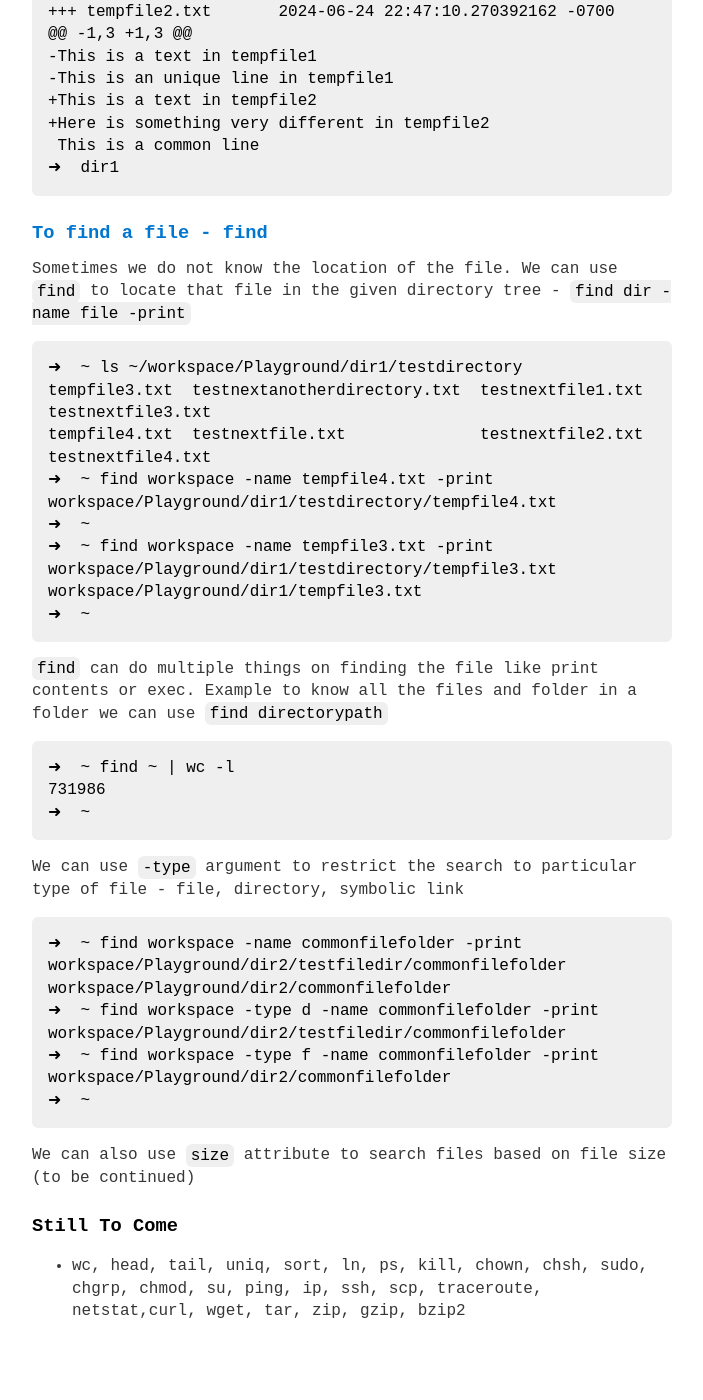
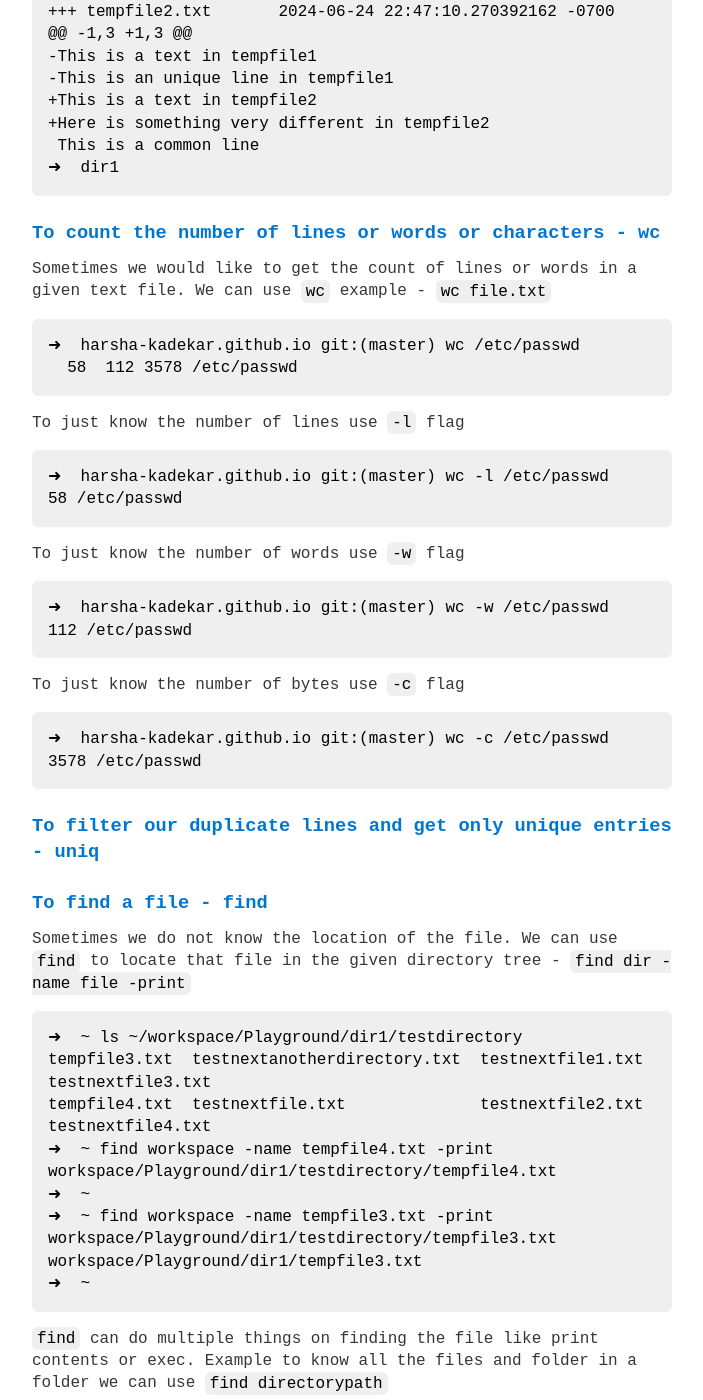
Before and after one commit to harsha-kadekar/harsha-kadekar.github.io, a Jekyll site: the page built from _posts/2024-06-14-linux-commands-for-reference.md, in a window 1280 px wide and 1400 px high, scrolled down 13484 px. Shown: the whole window, without its empty margins (288-991 px from the left). Built offline with Jekyll 4.4.1, drawn with Linux system fonts in a browser that asks for light colours; before the commit the page ends 14806 px from its top, so only the background shows below that; some of the changed text lies outside the part shown.

````diff
--- a/_posts/2024-06-14-linux-commands-for-reference.md
+++ b/_posts/2024-06-14-linux-commands-for-reference.md
@@ -525,6 +525,38 @@ For a better format use `-u` - `diff -u file1 file2`
 ➜  dir1
 ```
 
+
+### [To count the number of lines or words or characters - wc](to-count-the-number-of-lines-or-words-or-characters---wc)
+Sometimes we would like to get the count of lines or words in a given text file. We can use `wc` example - `wc file.txt`
+
+```shell
+➜  harsha-kadekar.github.io git:(master) wc /etc/passwd
+  58  112 3578 /etc/passwd
+```
+
+To just know the number of lines use `-l` flag
+
+```shell
+➜  harsha-kadekar.github.io git:(master) wc -l /etc/passwd
+58 /etc/passwd
+```
+
+To just know the number of words use `-w` flag
+
+```shell
+➜  harsha-kadekar.github.io git:(master) wc -w /etc/passwd
+112 /etc/passwd
+```
+
+To just know the number of bytes use `-c` flag
+
+```shell
+➜  harsha-kadekar.github.io git:(master) wc -c /etc/passwd
+3578 /etc/passwd
+```
+
+
+### [To filter our duplicate lines and get only unique entries - uniq]()
 ### [To find a file - find](to-find-a-file---find)
 Sometimes we do not know the location of the file. We can use `find` to locate that file in the given directory tree - `find dir -name file -print`
 
````
Also changed, not shown: other parts of _posts/2024-06-14-linux-commands-for-reference.md (+1 -1 lines), _posts/2023-07-15-book-summary-code.md (added, +19 -0 lines).
